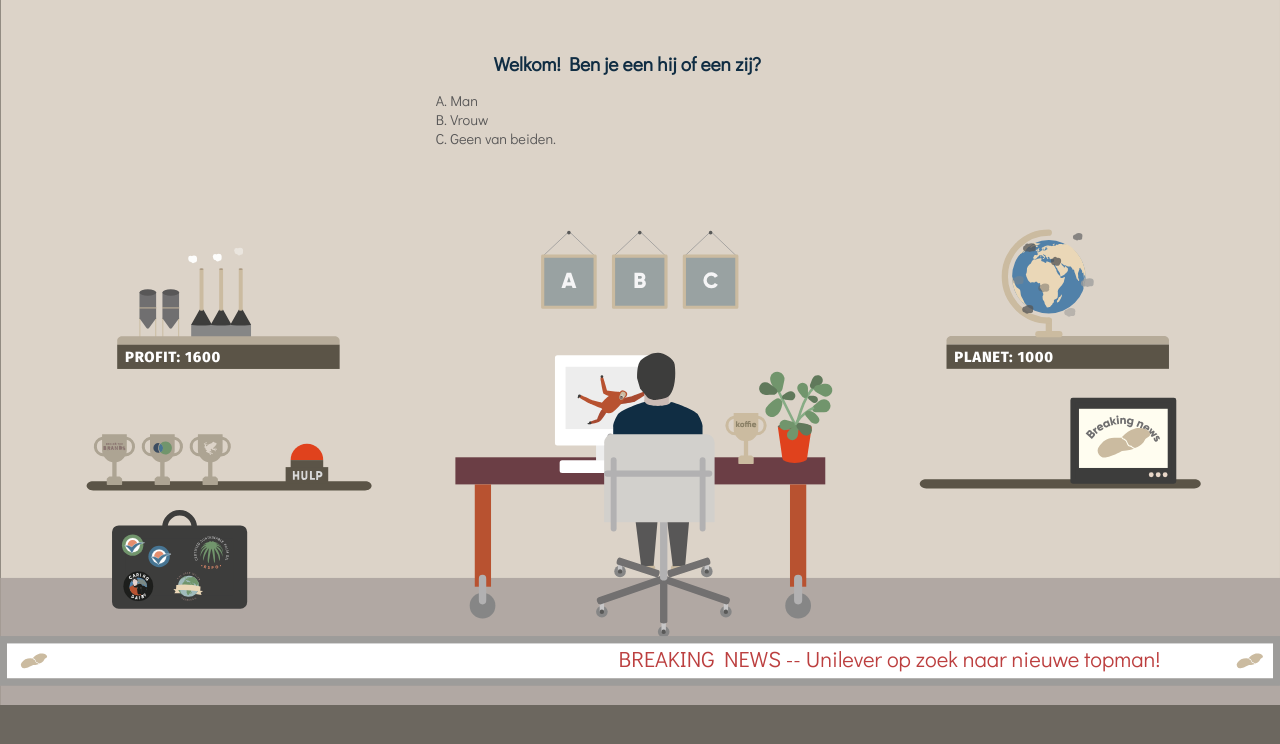
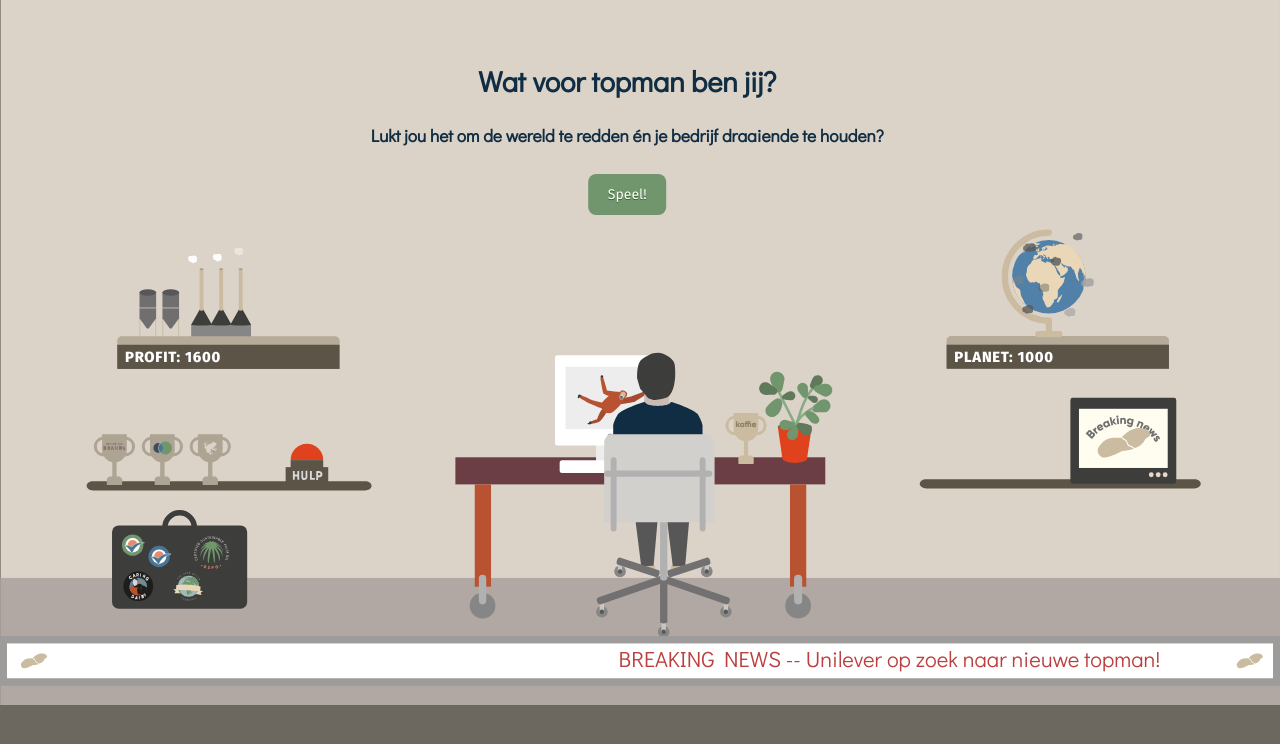
Before and after one commit to anoukruhaak/topmannetje, a PHP site: page /game.html in a window 1280 px wide. Shown: the top 744 px of the page. Run offline with PHP 8.4, Linux system fonts and the light colour scheme.

Commit message:
met bericht vooraf

```diff
--- a/css/main.css
+++ b/css/main.css
@@ -18,6 +18,9 @@ body {
   width: 120px;
 }
 
+p {
+  font-size: 0.9em;
+}
 
 h1 {
   animation-name: fadeInOut;
@@ -53,6 +56,7 @@ h1 {
 }
 
 .vraag {
+  display: none;
   pointer-events: none;
   text-anchor: middle;
   font-size: 1.2em;
@@ -61,6 +65,7 @@ h1 {
 }
 
 .antwoord {
+  display: none;
   pointer-events: none;
   width: 60%;
   transform: translate(40%, 0%);
@@ -159,3 +164,40 @@ h1 {
   overflow: hidden;
 
 }
+
+.start-vraag {
+  position: absolute;
+  display: inline-block;
+  z-index: 10;
+  margin-top:3%;
+  top:3%;
+  width: 70%;
+  height:30%;
+  transform: translate(20%, -20%);
+  text-align: center;
+  text-anchor: middle;
+  font-size: 1.2em;
+  font-weight: 600;
+  color: #102d43;
+}
+
+.speel-button {
+  background-color:#71956c;
+  -moz-border-radius:8px;
+  -webkit-border-radius:8px;
+  border-radius:8px;
+  border: none;
+  display:inline-block;
+  color:#ffffff;
+  font-size:14px;
+  padding:12px 20px;
+  text-decoration:none;
+  text-shadow:0px 1px 0px #2f6627;
+  margin: 10px;
+  font-family: Fira Sans;
+  z-index: 30;
+}
+
+.speel-button:active{
+  box-shadow: 0 12px 16px 0 rgba(0,0,0,0.24), 0 17px 50px 0 rgba(0,0,0,0.19);
+}
--- a/game.html
+++ b/game.html
@@ -17,7 +17,7 @@
 </head>
 <body>
 <div class= "outer-div">
-  <div class="vraag-antwoord-box js-fade is-hidden">
+  <div class="vraag-antwoord-box js-fade is-hidden" id="vraag-antwoord-box">
     <h1 id="vraag" class="vraag" >Welkom bij Topmannetje</h1>
     <ol type="A" id="antwoord-box" class="antwoord">
       <li id="antw_a">antwoord</li>
@@ -30,6 +30,12 @@
     <h1 class="" ="popup-title" id="popup-title">Titel </h1>
     <p  class="popup-text" id="popup-text">Tekst</p>
     <button class="popup-button" id="popup-button">Ok!</button>
+  </div>
+
+   <div class="start-vraag" id="start-vraag">
+    <h2>Wat voor topman ben jij?</h2>
+    <p>Lukt jou het om de wereld te redden én je bedrijf draaiende te houden? </p>
+    <button class="speel-button" id="speel-button">Speel!</button>
   </div>
 
 <svg id="kantoor" class="main-svg" xmlns="http://www.w3.org/2000/svg" xmlns:xlink="http://www.w3.org/1999/xlink" viewBox="0 0 980.07 540" position="fixed" left="0" top="0">
@@ -86,19 +92,19 @@
   </g>
 
   <g>
-    <g id="a">
+    <g id="a" visibility="hidden">
       <polygon points="415.64 196.16 455.56 196.16 435.74 177.21 415.64 196.16" fill="none" stroke="#9d9c9b" stroke-linejoin="round" stroke-width="0.64"/>
       <rect x="415.51" y="196.1" width="40.17" height="39.15" fill="#99a2a2" stroke="#cbbba0" stroke-linejoin="round" stroke-width="2.43"/>
       <circle cx="435.6" cy="178.14" r="1.37" fill="#595958"/>
       <path d="M437.79,218.7h-4.37l-.59,1.85h-2.94l4-11.77h3.43l4,11.77h-2.94Zm-.81-2.52-1.38-4.32-1.38,4.32Z" transform="translate(0 0)" fill="#f5f5f6"/>
     </g>
-    <g id="b">
+    <g id="b" visibility="hidden">
       <polygon points="469.89 196.16 509.81 196.16 489.99 177.21 469.89 196.16" fill="none" stroke="#9d9c9b" stroke-linejoin="round" stroke-width="0.64"/>
       <rect x="469.76" y="196.1" width="40.17" height="39.15" fill="#99a2a2" stroke="#cbbba0" stroke-linejoin="round" stroke-width="2.43"/>
       <circle cx="489.85" cy="178.14" r="1.37" fill="#595958"/>
       <path d="M494.56,217.1a3.52,3.52,0,0,1-3.8,3.45h-4.94V208.78h4.61a3.44,3.44,0,0,1,3.72,3.36,3,3,0,0,1-1,2.3A3,3,0,0,1,494.56,217.1Zm-6.05-5.8v2.09h1.92a1,1,0,0,0,0-2.09Zm3.36,5.6a1.06,1.06,0,0,0-1.11-1.13H488.5V218h2.25A1.06,1.06,0,0,0,491.87,216.9Z" transform="translate(0 0)" fill="#f5f5f6"/>
     </g>
-    <g id="c">
+    <g id="c" visibility="hidden">
       <polygon points="524.14 196.16 564.06 196.16 544.24 177.21 524.14 196.16" fill="none" stroke="#9d9c9b" stroke-linejoin="round" stroke-width="0.64"/>
       <rect x="524.01" y="196.1" width="40.17" height="39.15" fill="#99a2a2" stroke="#cbbba0" stroke-linejoin="round" stroke-width="2.43"/>
       <circle cx="544.1" cy="178.14" r="1.37" fill="#595958"/>
--- a/js/main.js
+++ b/js/main.js
@@ -91,7 +91,7 @@ new NewsText(21, "Nieuwe topman Unilever wil hogere marges en meer winst."),
 new NewsText(22, "Unilever verwelkomt nieuwe topman."),
 ];
 
-var questions = [{"id": 0, "text": "Welkom! Ben je een hij of een zij?", "answerA": new Answer(0.1, "Man", 0, 0, 20, 1),
+var questions = [{"id": 0, "text": "Welkom! Ben je een hij of een zij?", "answerA": new Answer(0.1, "Man", -1, 1, 20, 1),
 "answerB": new Answer(0.2, "Vrouw", 0, 0, 20, 0),
 "answerC": new Answer(0.3, "Geen van beiden.", 0, 0, 20, 0),
 "audio": null, "animation": null},
@@ -131,21 +131,21 @@ var questions = [{"id": 0, "text": "Welkom! Ben je een hij of een zij?", "answer
 
 {"id": 6, "text": "Het duurzame ijsmerk Jen & Berry’s is te koop. Wil je het overnemen?",
 "answerA": new Answer(6.1, "Ja.", -5, 10, 0, 7),
-"answerB": new Answer(6.2, "Nee", 5, -10, 0, 8),
+"answerB": new Answer(6.2, "Nee", 5, -10, 8, 8),
 "answerC": null,
 "audio": null, "animation": null},
 
 {"id": 7, "text": "Zeker weten? IJsjes zijn bevroren blokjes zuivel en suiker.",
 "answerA": new Answer(7.1, "Daar verzin ik wel wat op", -5, 5, 0, 8),
-"answerB": new Answer(7.2, "Oeps, dan toch maar niet", 5, -5, 0, 8),
+"answerB": new Answer(7.2, "Oeps, dan toch maar niet", 5, -5, 8, 8),
 "answerC": null,
 "audio": null, "animation": bounceHulpButton},
 
 //Animation: verschuif de koffer met certificaten.
 {"id": 8, "text": "De groenten in je soep en pastasaus moeten duurzaam. Hoe pak je dat aan?",
-"answerA": new Answer(8.3, "Ik vergroen op mijn eigen manier en bedenk een nieuw keurmerk.", -5, 5, 5, 3),
+"answerA": new Answer(8.3, "Ik vergroen op mijn eigen manier en bedenk een nieuw keurmerk.", -5, 5, 13, 3),
 "answerB": new Answer(8.2, "Ik verplicht leveranciers biologisch te produceren.", 5, -5, 0, 3),
-"answerC": new Answer(8.1, "Ik ga in zee met veel kleine lokaal werkende boeren.", 5, -5, 0, 3),
+"answerC": new Answer(8.1, "Ik ga in zee met veel kleine lokaal werkende boeren.", 5, -5, 8, 3),
 "audio": null, "animation": null},
 
 //Personal Groen
@@ -189,9 +189,9 @@ var questions = [{"id": 0, "text": "Welkom! Ben je een hij of een zij?", "answer
 "audio": "audio/duck.mp3", "animation": animateMarketingMan},
 
 {"id": 15, "text": "Greenpeace komt met een rapport over ontbossing door palmolieplantages waar jij inkoopt. Wat doe je?",
-"answerA": new Answer(15.1, "Je haalt palmolie waar mogelijk uit je producten.", 5, -5, 0, 16),
-"answerB": new Answer(15.2, "Je bedankt voor het rapport en stelt een samenwerking voor.", -5, 5, 0, 16),
-"answerC": new Answer(15.2, "Je kaart de kwestie aan bij de volgende vergadering van de Roundtable for Sustainable Palm Oil.", -5, 5, 0, 16),
+"answerA": new Answer(15.1, "Je haalt palmolie waar mogelijk uit je producten.", 5, -5, 15, 16),
+"answerB": new Answer(15.2, "Je bedankt voor het rapport en stelt een samenwerking voor.", -5, 5, 15, 16),
+"answerC": new Answer(15.2, "Je kaart de kwestie aan bij de volgende vergadering van de Roundtable for Sustainable Palm Oil.", -5, 5, 15, 16),
 "audio": "audio/rain_forest.mp3", "animation": null},
 
 {"id": 16, "text": "Al die duurzaamheid is niet goed voor je balans. Je aandeelhouders zijn boos. Wat doe je?",
@@ -273,8 +273,8 @@ var questions = [{"id": 0, "text": "Welkom! Ben je een hij of een zij?", "answer
 "audio": null, "animation": null},
 
 {"id": 28, "text": "De misstanden in de palmoliesector houden aan, het lukt je niet om duurzame palmolie te garanderen. Wat nu?",
-"answerA": new Answer(25.1, "Je verwijdert palmolie uit al je producten", 10, -10, 0, 100),
-"answerB": new Answer(25.2, "Je stapt over op raapzaadolie uit de EU", 1, 0, 0, 100),
+"answerA": new Answer(25.1, "Je verwijdert palmolie uit al je producten", 10, -10, 19, 100),
+"answerB": new Answer(25.2, "Je stapt over op raapzaadolie uit de EU", 1, 0, 19, 100),
 "answerC": null,
 "audio": null, "animation": null},
 
@@ -715,6 +715,17 @@ function setUp(){
 	updateScores();
 	colorGlobe(1);
 
+	document.getElementById("speel-button").onclick = function() {
+			document.getElementById("start-vraag").style.display = "none";
+			document.getElementById("vraag").style.display = "block";
+			document.getElementById("antwoord-box").style.display = "block";
+			answer_a.attr({visibility:'visible'});
+			answer_b.attr({visibility:'visible'});
+			answer_c.attr({visibility:'visible'});
+
+            displayFirstQuestion();
+        };
+
 	function changeBackgroundColor(newColor, oldColor, surface) {
 		surface.animate({fill: newColor}, 200, mina.easeinout, function() {
 			surface.animate({fill: oldColor}, 200, mina.easeinout, null);
@@ -752,10 +763,9 @@ function setUp(){
 			findNextQuestion(next, selected_question);
 		}
 	};
+	moveNewsBanner();
+};
 
-	moveNewsBanner();
-	displayFirstQuestion();
-};
 
 
 function animateClouds(){
```
